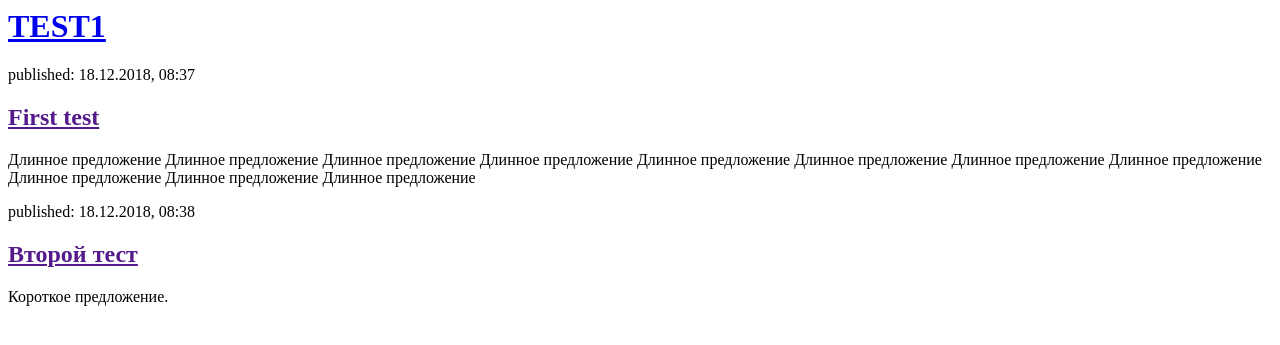
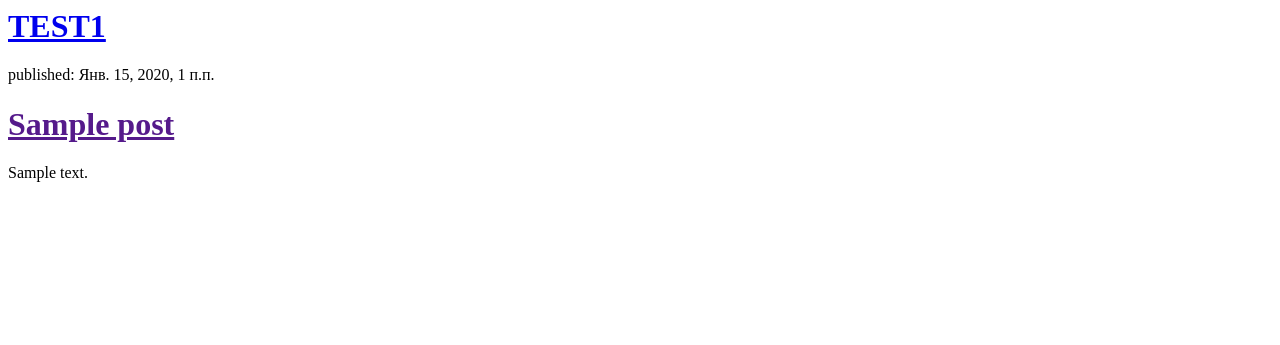
Before and after one commit to platypuz/first2, a Django app: template site1/templates/site1/post_list.html in a window 1280 px wide. Shown: the top 345 px of the page. Run offline with Django 3.2, Linux system fonts and the light colour scheme; the template is opened without the code that fills it: values that come from a table or form of the project are taken from there, others are empty; tables that the repository leaves empty hold one stand-in row (values such as "Sample post"); parts of the project's set-up code (start-up, migrations or seed data) failed here and were passed over.

Commit message:
Modified templates to display posts from db.

```diff
--- a/site1/templates/site1/post_list.html
+++ b/site1/templates/site1/post_list.html
@@ -6,17 +6,12 @@
         <div>
             <h1><a href="/">TEST1</a></h1>
         </div>
-
-        <div>
-            <p>published: 18.12.2018, 08:37</p>
-            <h2><a href="">First test</a></h2>
-            <p>Длинное предложение Длинное предложение Длинное предложение Длинное предложение Длинное предложение Длинное предложение Длинное предложение Длинное предложение Длинное предложение Длинное предложение Длинное предложение</p>
-        </div>
-
-        <div>
-            <p>published: 18.12.2018, 08:38</p>
-            <h2><a href="">Второй тест</a></h2>
-            <p>Короткое предложение.</p>
-        </div>
+    {% for post in posts %}
+      <div>
+        <p>published: {{ post.published_date }}</p>
+        <h1><a href="">{{ post.title }}</a></h1>
+        <p>{{ post.text|linebreaksbr }}</p>
+      </div>
+    {% endfor %}
     </body>
 </html>
--- a/site1/views.py
+++ b/site1/views.py
@@ -1,3 +1,6 @@
 from django.shortcuts import render
+from django.utils import timezone
+from .models import Post
 def post_list(request):
-    return render(request, 'site1/post_list.html', {})
+    posts = Post.objects.filter(published_date__lte=timezone.now()).order_by('published_date')
+    return render(request, 'site1/post_list.html', {'posts':posts})
```
